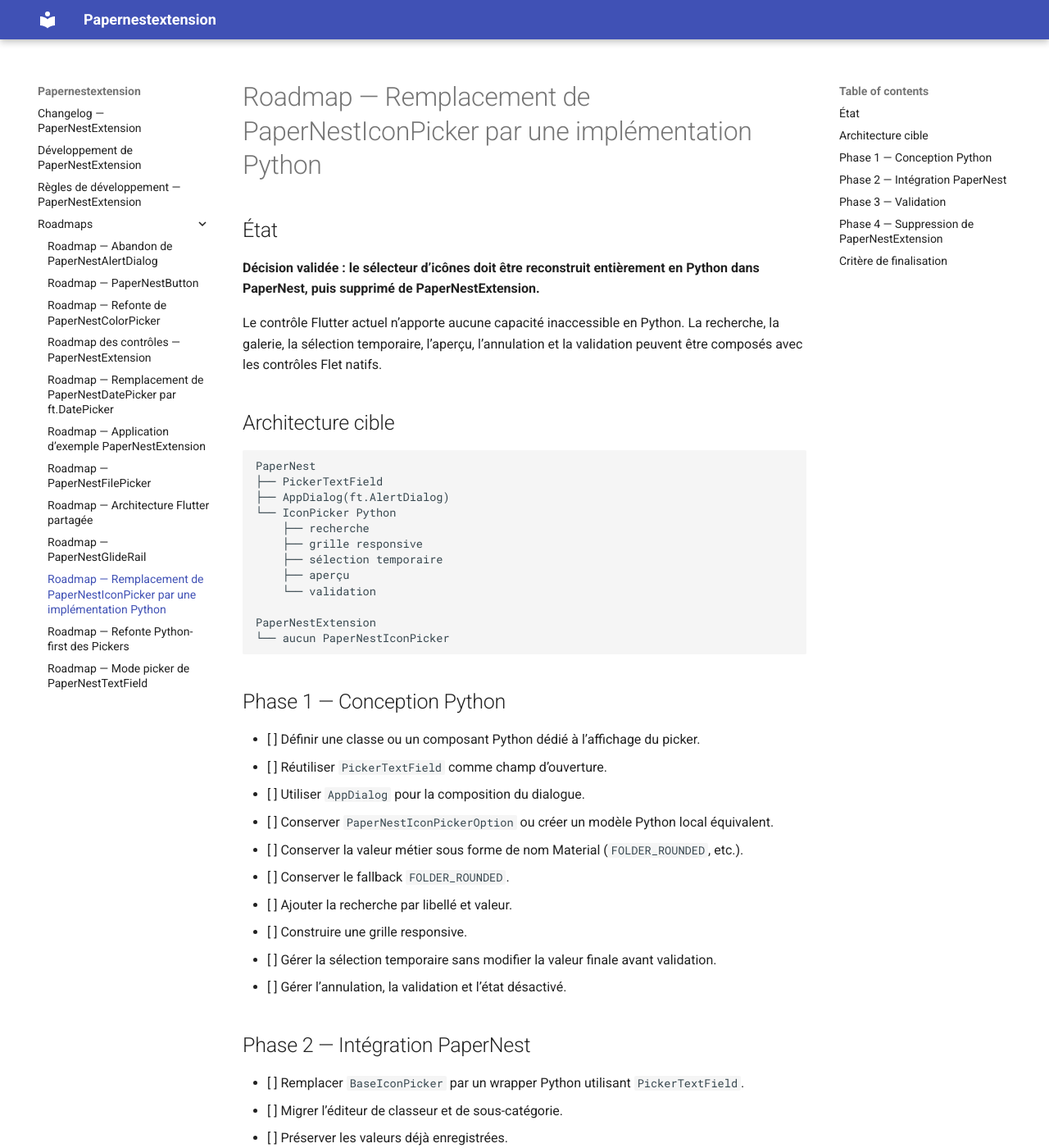
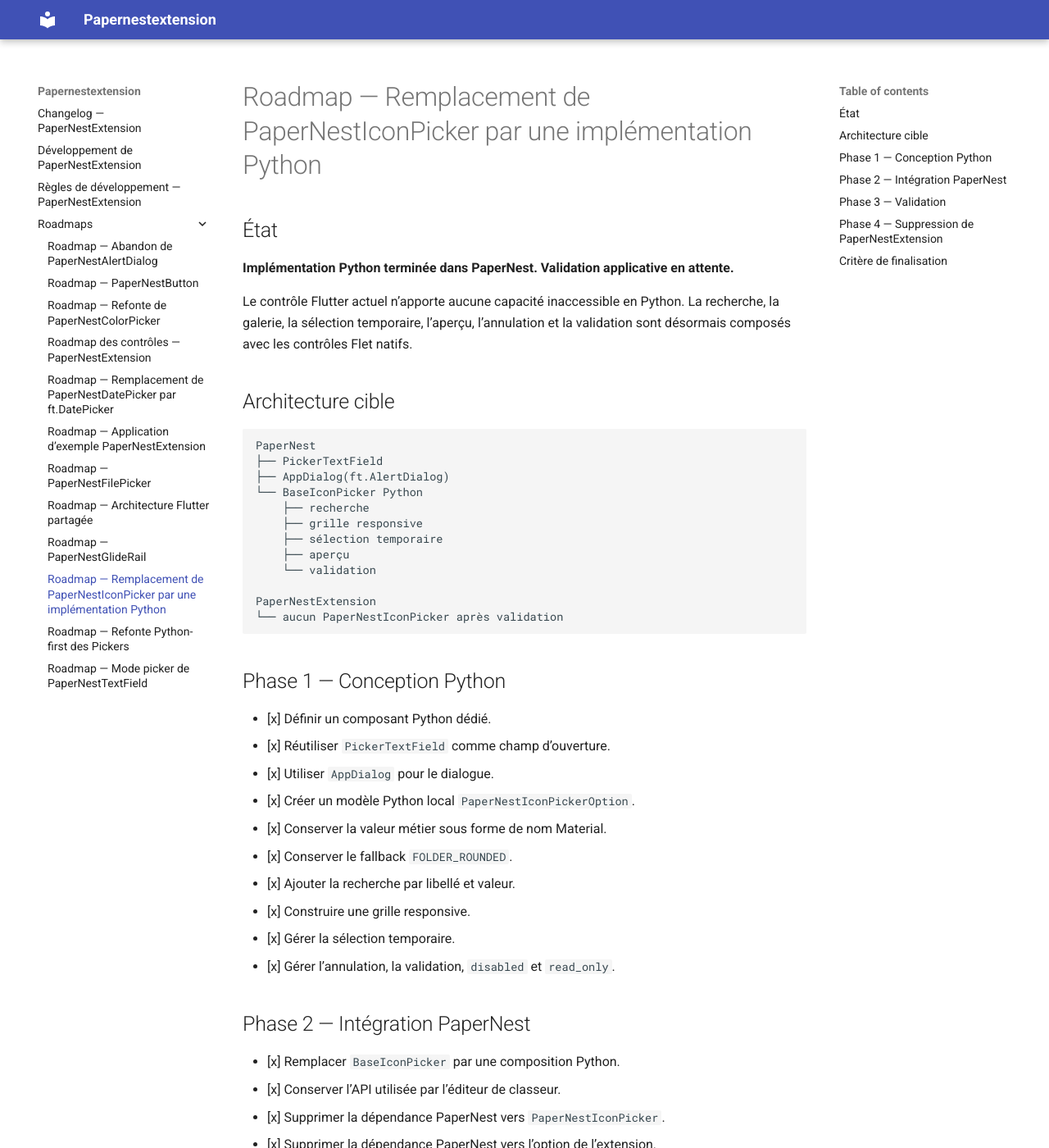
Before and after one commit to Drenae/PaperNestExtension, an MkDocs documentation site: the page built from docs/roadmaps/ROADMAP_ICON_PICKER.md, in a window 1280 px wide and 1400 px high. Shown: the whole window at 82% size. Built offline with MkDocs 1.6.1 and Material for MkDocs 9.7.7, drawn with Linux system fonts in a browser that asks for light colours; some of the changed text lies outside the part shown.

Commit message:
docs(roadmap): mark Python icon picker implemented

````diff
--- a/docs/roadmaps/ROADMAP_ICON_PICKER.md
+++ b/docs/roadmaps/ROADMAP_ICON_PICKER.md
@@ -2,9 +2,9 @@
 
 ## État
 
-**Décision validée : le sélecteur d’icônes doit être reconstruit entièrement en Python dans PaperNest, puis supprimé de PaperNestExtension.**
+**Implémentation Python terminée dans PaperNest. Validation applicative en attente.**
 
-Le contrôle Flutter actuel n’apporte aucune capacité inaccessible en Python. La recherche, la galerie, la sélection temporaire, l’aperçu, l’annulation et la validation peuvent être composés avec les contrôles Flet natifs.
+Le contrôle Flutter actuel n’apporte aucune capacité inaccessible en Python. La recherche, la galerie, la sélection temporaire, l’aperçu, l’annulation et la validation sont désormais composés avec les contrôles Flet natifs.
 
 ## Architecture cible
 
@@ -12,7 +12,7 @@ Le contrôle Flutter actuel n’apporte aucune capacité inaccessible en Python.
 PaperNest
 ├── PickerTextField
 ├── AppDialog(ft.AlertDialog)
-└── IconPicker Python
+└── BaseIconPicker Python
     ├── recherche
     ├── grille responsive
     ├── sélection temporaire
@@ -20,39 +20,40 @@ PaperNest
     └── validation
 
 PaperNestExtension
-└── aucun PaperNestIconPicker
+└── aucun PaperNestIconPicker après validation
 ```
 
 ## Phase 1 — Conception Python
 
-- [ ] Définir une classe ou un composant Python dédié à l’affichage du picker.
-- [ ] Réutiliser `PickerTextField` comme champ d’ouverture.
-- [ ] Utiliser `AppDialog` pour la composition du dialogue.
-- [ ] Conserver `PaperNestIconPickerOption` ou créer un modèle Python local équivalent.
-- [ ] Conserver la valeur métier sous forme de nom Material (`FOLDER_ROUNDED`, etc.).
-- [ ] Conserver le fallback `FOLDER_ROUNDED`.
-- [ ] Ajouter la recherche par libellé et valeur.
-- [ ] Construire une grille responsive.
-- [ ] Gérer la sélection temporaire sans modifier la valeur finale avant validation.
-- [ ] Gérer l’annulation, la validation et l’état désactivé.
+- [x] Définir un composant Python dédié.
+- [x] Réutiliser `PickerTextField` comme champ d’ouverture.
+- [x] Utiliser `AppDialog` pour le dialogue.
+- [x] Créer un modèle Python local `PaperNestIconPickerOption`.
+- [x] Conserver la valeur métier sous forme de nom Material.
+- [x] Conserver le fallback `FOLDER_ROUNDED`.
+- [x] Ajouter la recherche par libellé et valeur.
+- [x] Construire une grille responsive.
+- [x] Gérer la sélection temporaire.
+- [x] Gérer l’annulation, la validation, `disabled` et `read_only`.
 
 ## Phase 2 — Intégration PaperNest
 
-- [ ] Remplacer `BaseIconPicker` par un wrapper Python utilisant `PickerTextField`.
-- [ ] Migrer l’éditeur de classeur et de sous-catégorie.
-- [ ] Préserver les valeurs déjà enregistrées.
-- [ ] Préserver la prévisualisation dynamique.
-- [ ] Vérifier le comportement avec une valeur inconnue.
-- [ ] Vérifier la création et la modification des classeurs.
+- [x] Remplacer `BaseIconPicker` par une composition Python.
+- [x] Conserver l’API utilisée par l’éditeur de classeur.
+- [x] Supprimer la dépendance PaperNest vers `PaperNestIconPicker`.
+- [x] Supprimer la dépendance PaperNest vers l’option de l’extension.
+- [x] Préserver les valeurs déjà enregistrées et le fallback.
+- [x] Préserver la prévisualisation dynamique via `on_change`.
 
 ## Phase 3 — Validation
 
-- [ ] Tester la recherche.
-- [ ] Tester la sélection et l’annulation.
+- [ ] Tester la recherche et son effacement.
+- [ ] Tester la sélection puis l’annulation.
 - [ ] Tester la validation explicite.
 - [ ] Tester la conservation d’une valeur existante.
-- [ ] Tester le fallback.
+- [ ] Tester une valeur inconnue et le fallback.
 - [ ] Tester `disabled` et `read_only`.
+- [ ] Vérifier la création et la modification d’un classeur.
 - [ ] Valider le rendu Windows.
 - [ ] Valider `flet run --recursive`.
 - [ ] Valider le build Windows PaperNest.
@@ -72,4 +73,4 @@ Cette phase ne commence qu’après validation du remplacement Python.
 
 ## Critère de finalisation
 
-La roadmap sera terminée lorsque le sélecteur Python offrira tous les comportements réellement utilisés dans PaperNest, sera validé sous Windows, puis que le fork Flutter aura été retiré sans régression.
+La roadmap sera terminée lorsque le sélecteur Python sera validé sous Windows, puis que le fork Flutter aura été retiré sans régression.
````
Also changed, not shown: other parts of docs/roadmaps/ROADMAP_ICON_PICKER.md (+1 -1 lines).
